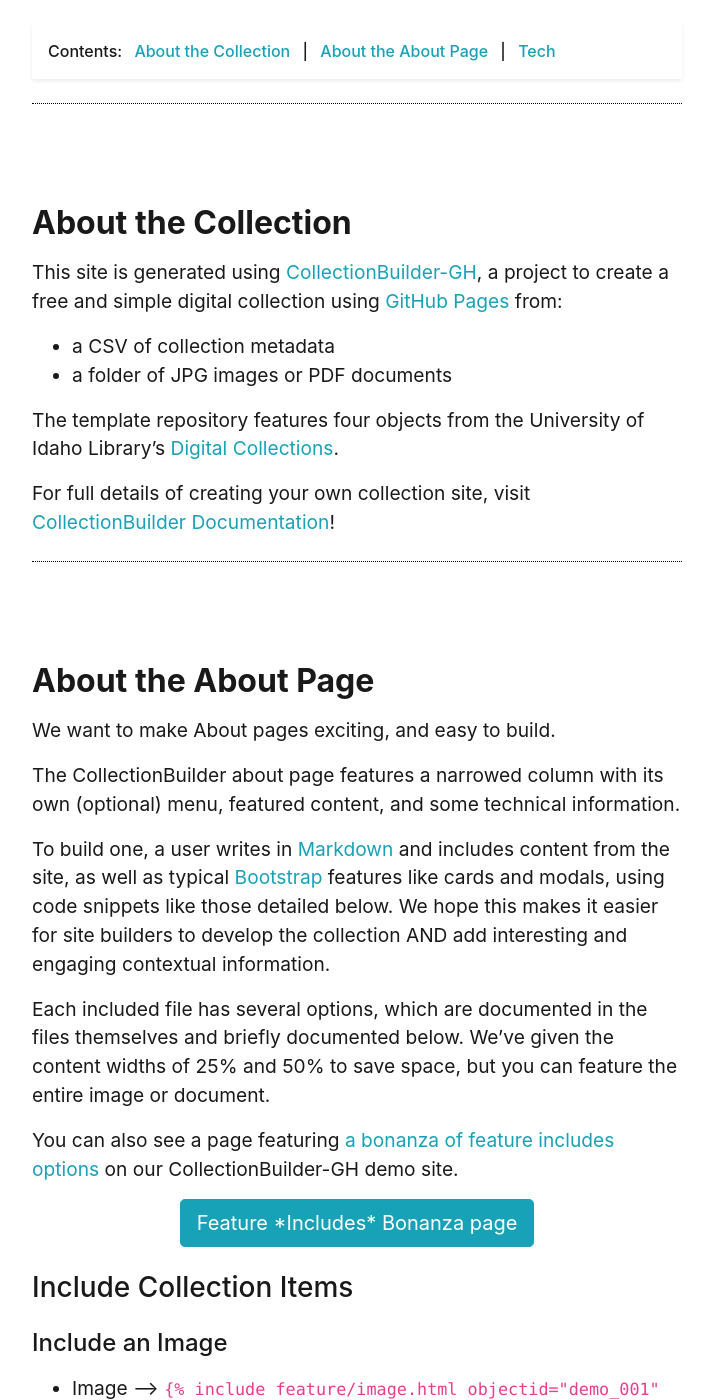
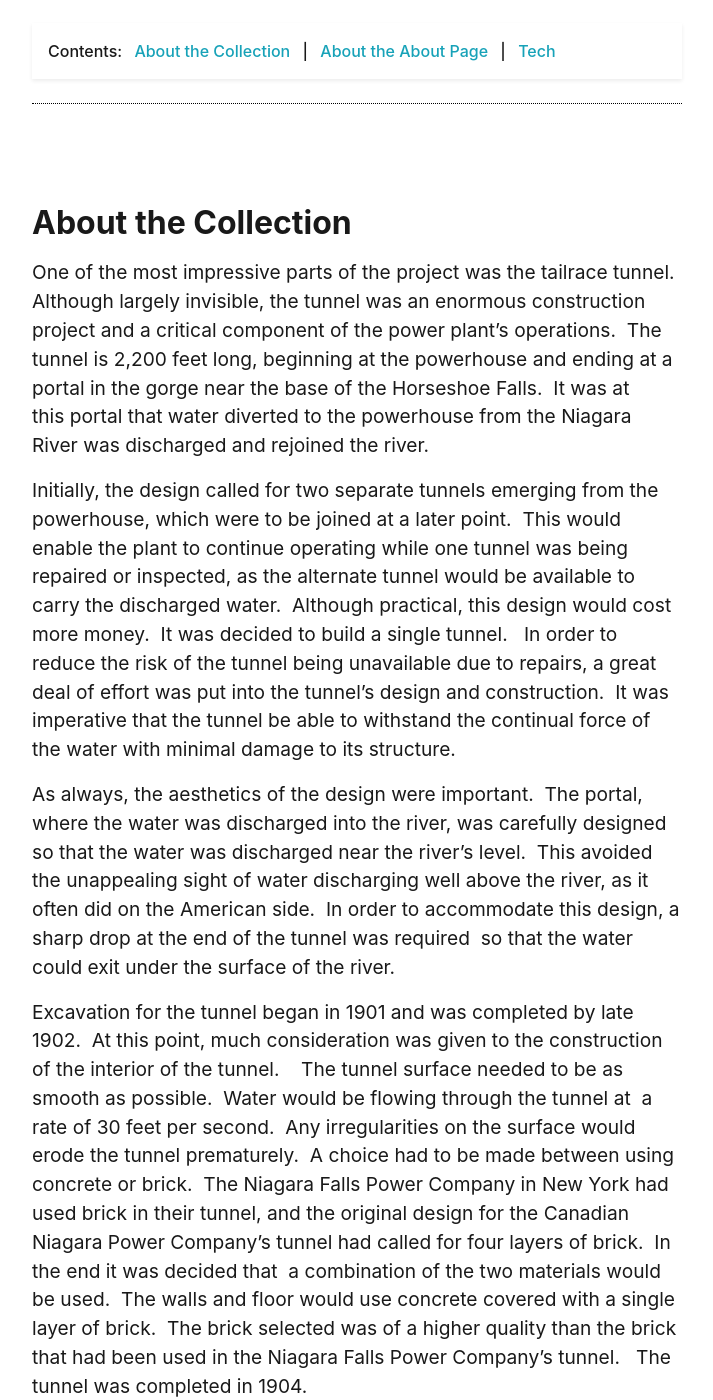
Before and after one commit to chantalcameron/Tailrace_Tunnel, a Jekyll site: the page built from pages/about.md, in a window 1280 px wide and 1400 px high, scrolled down 387 px. Shown: the whole window, without its empty margins (283-996 px from the left). Built offline with Jekyll 4.4.1, drawn with Linux system fonts in a browser that asks for light colours; some of the changed text lies outside the part shown.

Commit message:
Update about.md

```diff
--- a/pages/about.md
+++ b/pages/about.md
@@ -14,14 +14,12 @@ credits: true
 
 ## About the Collection
 
-This site is generated using [CollectionBuilder-GH](https://collectionbuilding.github.io/gh/), a project to create a free and simple digital collection using [GitHub Pages](https://pages.github.com/) from:
+One of the most impressive parts of the project was the tailrace tunnel.  Although largely invisible, the tunnel was an enormous construction project and a critical component of the power plant's operations.  The tunnel is 2,200 feet long, beginning at the powerhouse and ending at a portal in the gorge near the base of the Horseshoe Falls.  It was at this portal that water diverted to the powerhouse from the Niagara River was discharged and rejoined the river.
 
-- a CSV of collection metadata
-- a folder of JPG images or PDF documents
+Initially, the design called for two separate tunnels emerging from the powerhouse, which were to be joined at a later point.  This would enable the plant to continue operating while one tunnel was being repaired or inspected, as the alternate tunnel would be available to carry the discharged water.  Although practical, this design would cost more money.  It was decided to build a single tunnel.   In order to reduce the risk of the tunnel being unavailable due to repairs, a great deal of effort was put into the tunnel's design and construction.  It was imperative that the tunnel be able to withstand the continual force of the water with minimal damage to its structure.
 
-The template repository features four objects from the University of Idaho Library's [Digital Collections](https://www.lib.uidaho.edu/digital).
+As always, the aesthetics of the design were important.  The portal, where the water was discharged into the river, was carefully designed so that the water was discharged near the river's level.  This avoided the unappealing sight of water discharging well above the river, as it often did on the American side.  In order to accommodate this design, a sharp drop at the end of the tunnel was required  so that the water could exit under the surface of the river.
+
+Excavation for the tunnel began in 1901 and was completed by late 1902.  At this point, much consideration was given to the construction of the interior of the tunnel.    The tunnel surface needed to be as smooth as possible.  Water would be flowing through the tunnel at  a rate of 30 feet per second.  Any irregularities on the surface would erode the tunnel prematurely.  A choice had to be made between using concrete or brick.  The Niagara Falls Power Company in New York had used brick in their tunnel, and the original design for the Canadian Niagara Power Company's tunnel had called for four layers of brick.  In the end it was decided that  a combination of the two materials would be used.  The walls and floor would use concrete covered with a single layer of brick.  The brick selected was of a higher quality than the brick that had been used in the Niagara Falls Power Company's tunnel.   The tunnel was completed in 1904.
 
 For full details of creating your own collection site, visit [CollectionBuilder Documentation](https://collectionbuilder.github.io/cb-docs/)!
-
-<!-- IMPORTANT!!! DELETE this comment and the include below when you are finished editing this page for your collection. The include below introduces about page features. They will show up on your collection's about page until you delete it.  -->
-{% include cb/about_the_about.md %}
```
